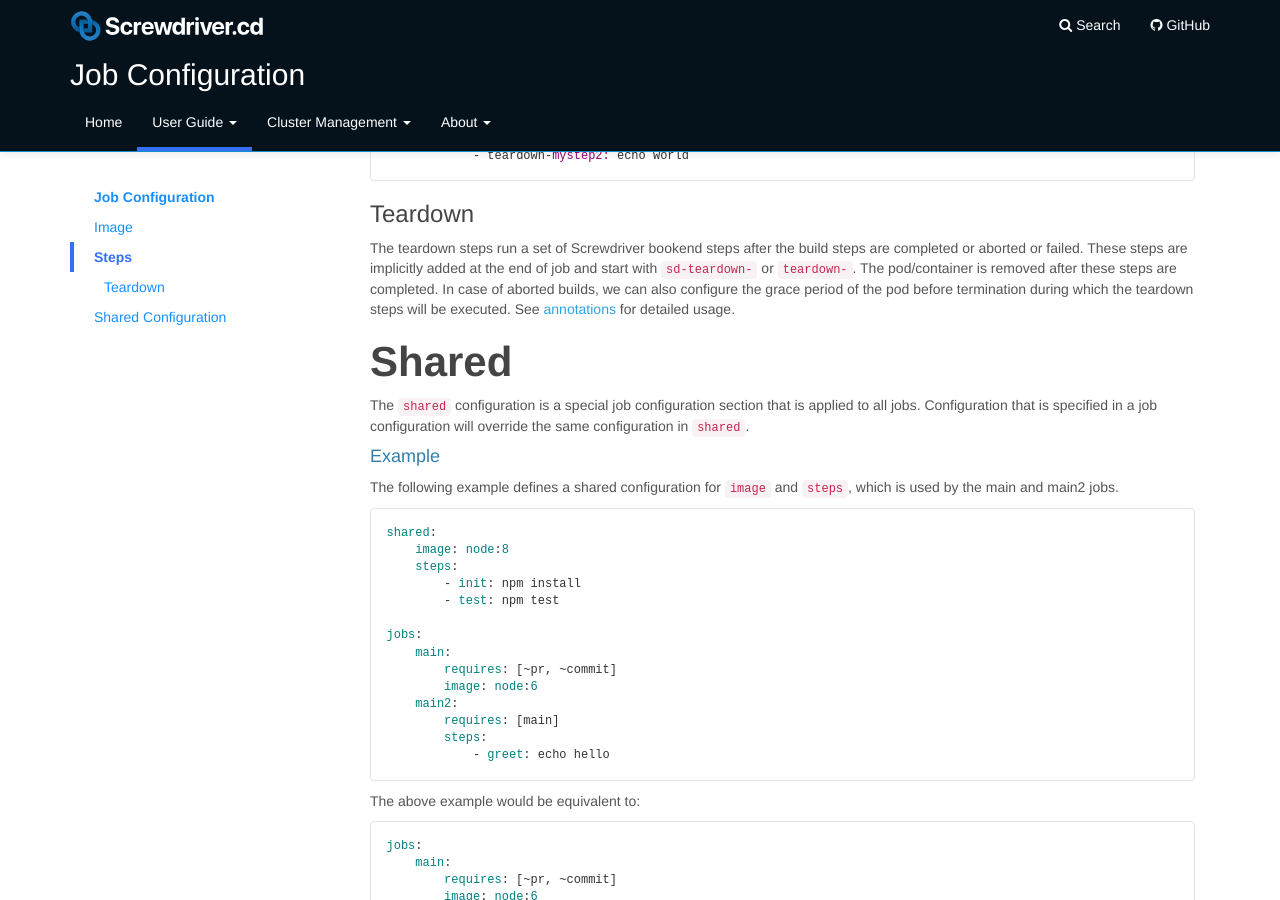
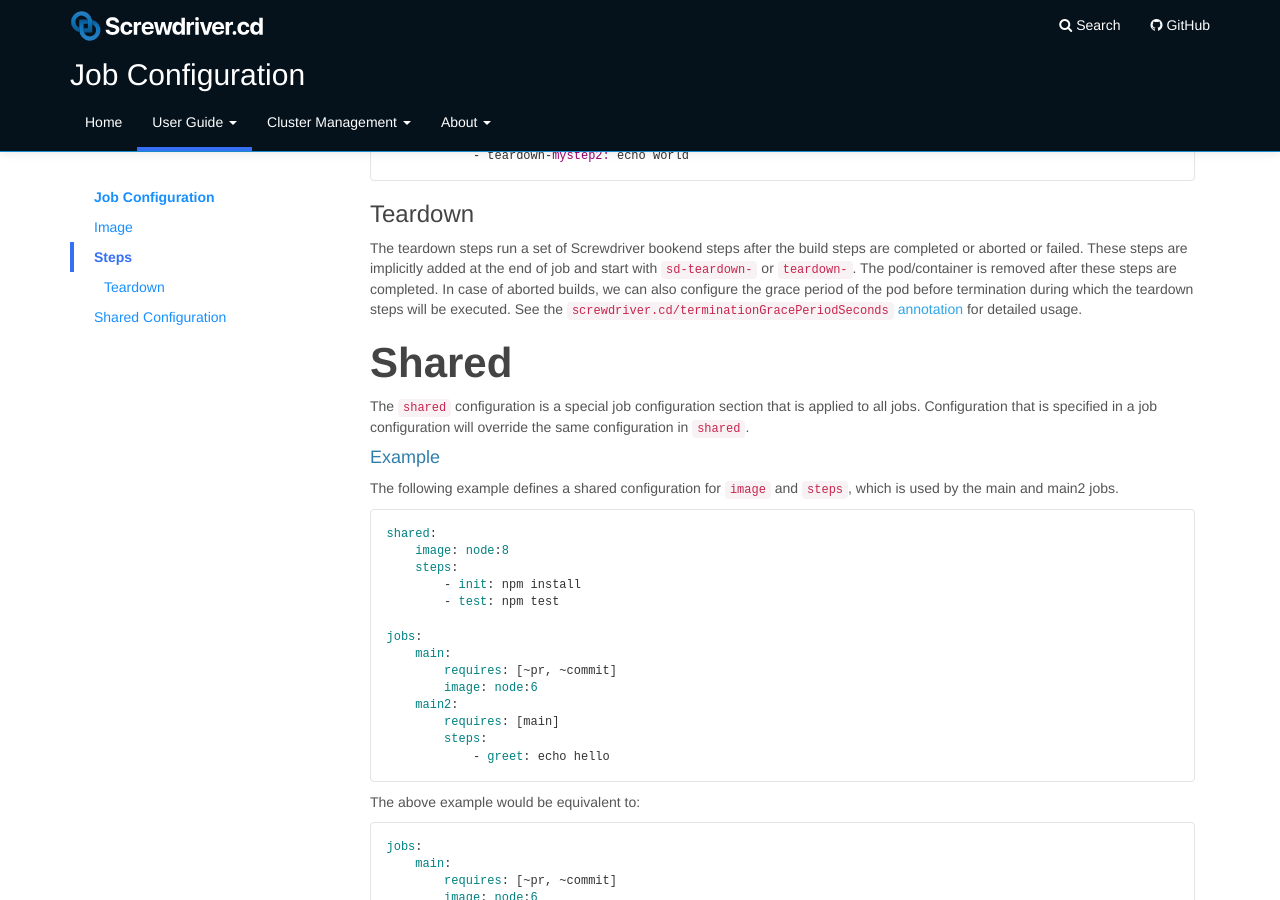
Before and after one commit to screwdriver-cd/guide, a Jekyll site: the page built from docs/user-guide/configuration/jobconfiguration.md, in a window 1280 px wide and 900 px high, scrolled down 1292 px. Built offline with Jekyll 4.4.1, drawn with Linux system fonts in a browser that asks for light colours.

Commit message:
Update docs/user-guide/configuration/jobconfiguration.md
Co-authored-by: Tiffany K <tiffanykyi@gmail.com>

````diff
--- a/docs/user-guide/configuration/jobconfiguration.md
+++ b/docs/user-guide/configuration/jobconfiguration.md
@@ -79,7 +79,7 @@ jobs:
 ```
 
 ### Teardown
-The teardown steps run a set of Screwdriver bookend steps after the build steps are completed or aborted or failed. These steps are implicitly added at the end of job and start with `sd-teardown-` or `teardown-`. The pod/container is removed after these steps are completed. In case of aborted builds, we can also configure the grace period of the pod before termination during which the teardown steps will be executed. See [annotations](/user-guide/configuration/annotations) for detailed usage.
+The teardown steps run a set of Screwdriver bookend steps after the build steps are completed or aborted or failed. These steps are implicitly added at the end of job and start with `sd-teardown-` or `teardown-`. The pod/container is removed after these steps are completed. In case of aborted builds, we can also configure the grace period of the pod before termination during which the teardown steps will be executed. See the `screwdriver.cd/terminationGracePeriodSeconds` [annotation](/user-guide/configuration/annotations) for detailed usage.
 
 # Shared
 The `shared` configuration is a special job configuration section that is applied to all jobs. Configuration that is specified in a job configuration will override the same configuration in `shared`.
````
